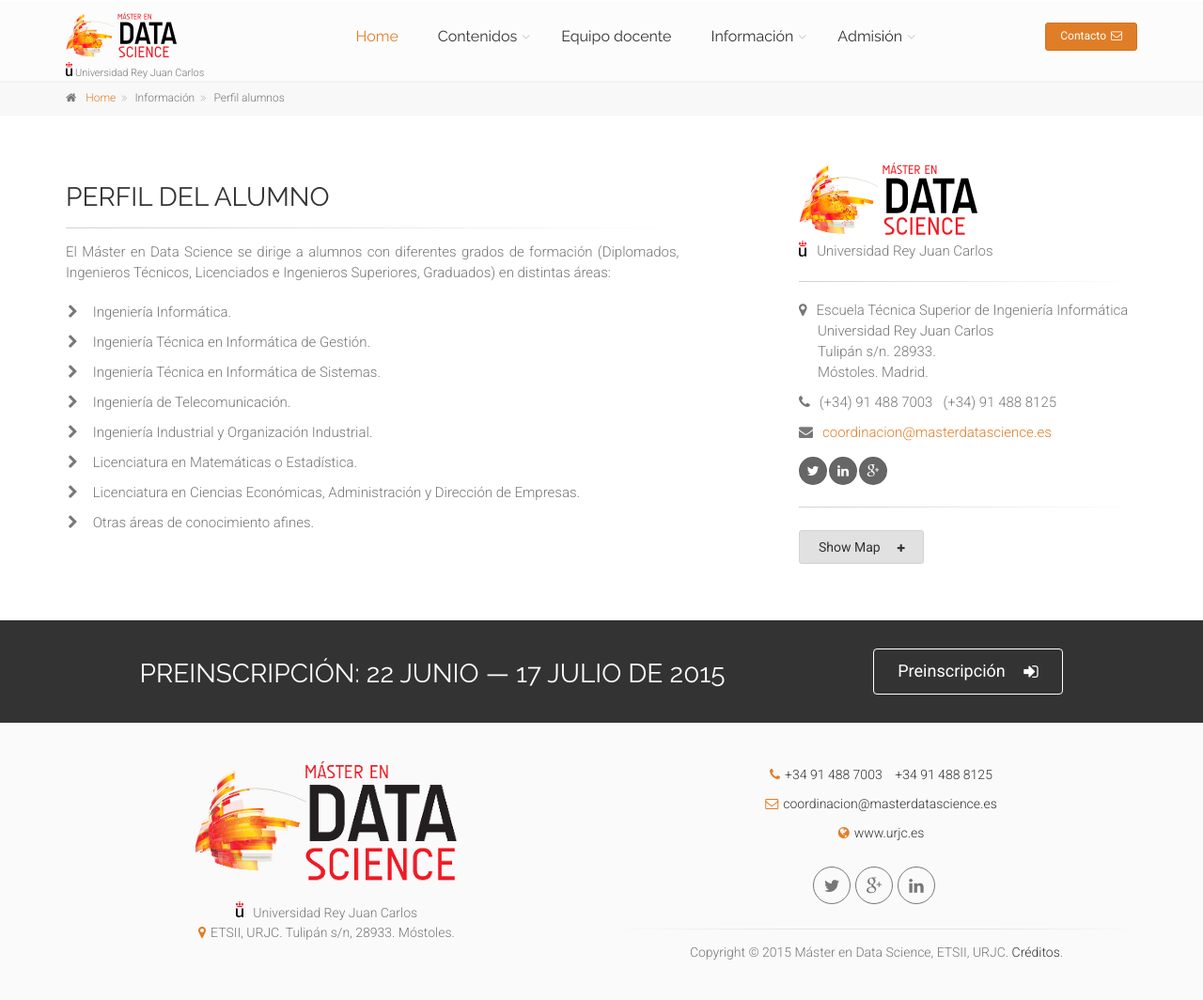
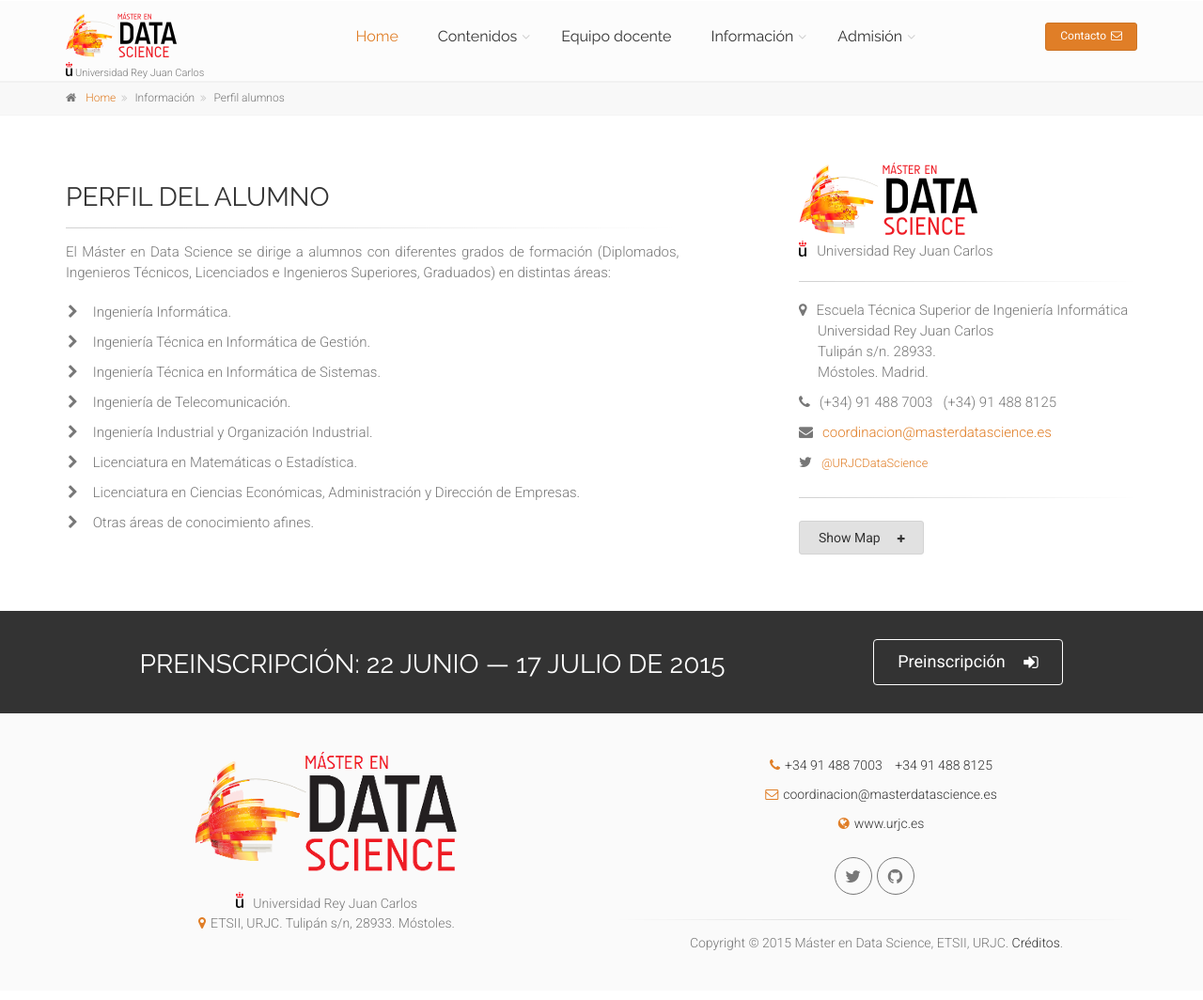
Before and after one commit to URJCDataScience/central, a Jekyll site: the page built from perfil_alumnos/index.html, in a window 1280 px wide. Shown: the whole page at 94% size. Built offline with Jekyll 4.4.1, drawn with Linux system fonts in a browser that asks for light colours.

Commit message:
Fix social button links

```diff
--- a/_includes/footer.html
+++ b/_includes/footer.html
@@ -62,11 +62,13 @@
 								<li class="twitter">
 									<a target="_blank" href="http://www.twitter.com/URJCDataScience"><i class="fa fa-twitter"></i></a>
 								</li>
+								<!--
 								<li class="googleplus">
 									<a target="_blank" href="http://plus.google.com"><i class="fa fa-google-plus"></i></a>
 								</li>
+								-->
 								<li class="linkedin">
-									<a target="_blank" href="http://www.linkedin.com"><i class="fa fa-linkedin"></i></a>
+									<a target="_blank" href="https://github.com/URJCDataScience"><i class="fa fa-github"></i></a>
 								</li>
 							</ul>
 							<div class="separator"></div>
--- a/_includes/footer_no_banner.html
+++ b/_includes/footer_no_banner.html
@@ -38,11 +38,13 @@
 								<li class="twitter">
 									<a target="_blank" href="http://www.twitter.com/URJCDataScience"><i class="fa fa-twitter"></i></a>
 								</li>
+								<!--
 								<li class="googleplus">
 									<a target="_blank" href="http://plus.google.com"><i class="fa fa-google-plus"></i></a>
 								</li>
+								-->
 								<li class="linkedin">
-									<a target="_blank" href="http://www.linkedin.com"><i class="fa fa-linkedin"></i></a>
+									<a target="_blank" href="https://github.com/URJCDataScience"><i class="fa fa-github"></i></a>
 								</li>
 							</ul>
 							<div class="separator"></div>
--- a/_includes/sidebar.html
+++ b/_includes/sidebar.html
@@ -29,16 +29,8 @@
 				<li>
 					<i class="fa fa-envelope pr-10"></i><a href="mailto:coordinacion@masterdatascience.es">coordinacion@masterdatascience.es</a>
 				</li>
-			</ul>
-			<ul class="social-links circle small margin-clear dark animated-effect-1">
-				<li class="twitter">
-					<a target="_blank" href="http://www.twitter.com/URJCDataScience"><i class="fa fa-twitter"></i></a>
-				</li>
-				<li class="linkedin">
-					<a target="_blank" href="http://www.linkedin.com"><i class="fa fa-linkedin"></i></a>
-				</li>
-				<li class="googleplus">
-					<a target="_blank" href="http://plus.google.com"><i class="fa fa-google-plus"></i></a>
+				<li>
+					<i class="fa fa-twitter pr-10"></i><a class="small" href="http://www.twitter.com/URJCDataScience">@URJCDataScience</a>
 				</li>
 			</ul>
 			<div class="separator-2 mt-20 "></div>
```
Also changed, not shown: _includes/sidebar_narrow.html (+2 -10 lines).
